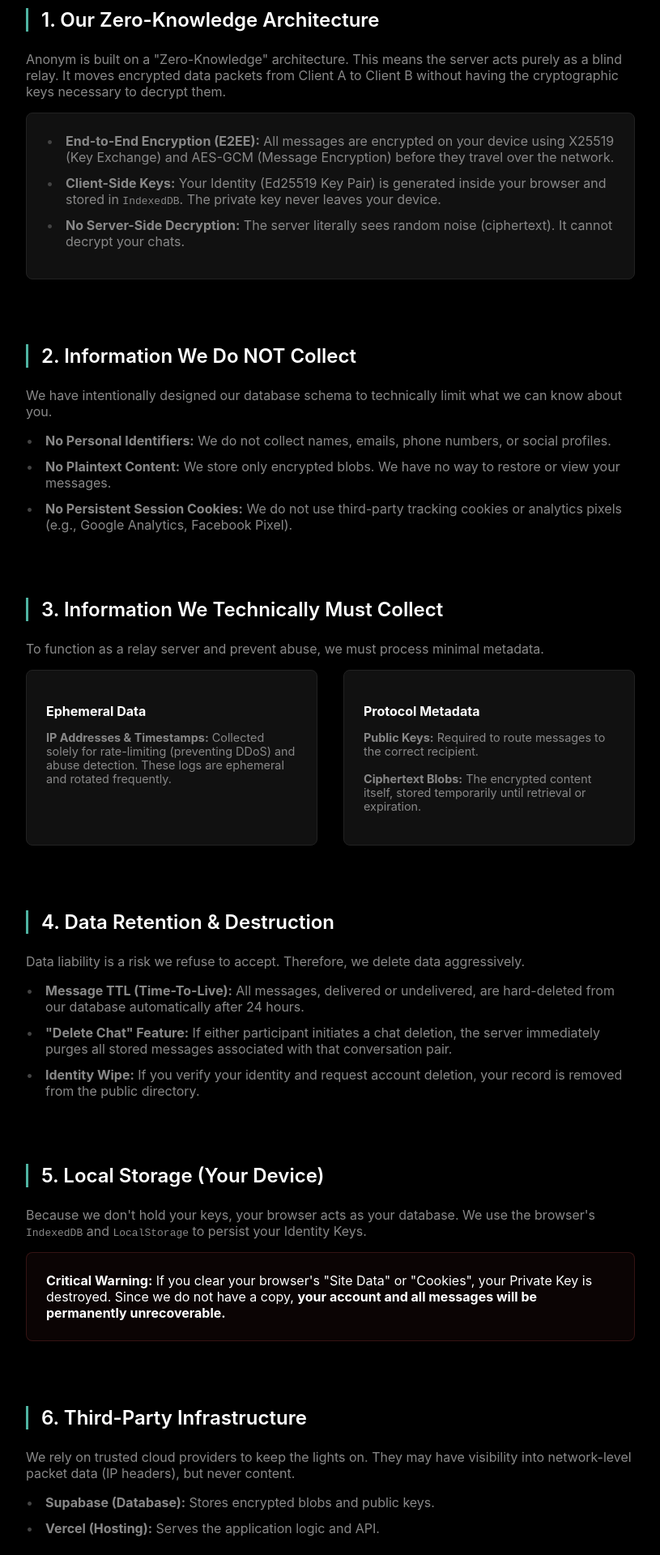
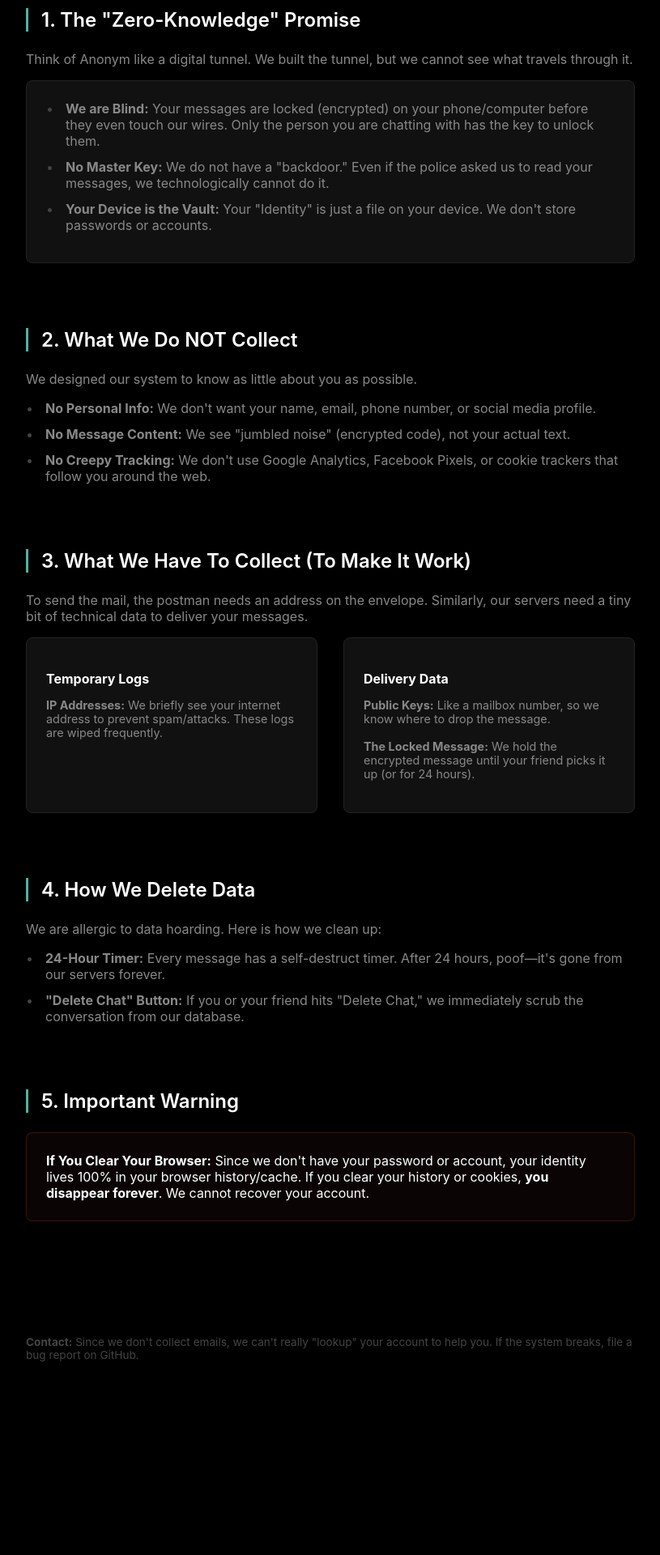
Before and after one commit to Preetdudhat03/anonym, a Next.js app: page /privacy in a window 1280 px wide. Shown: the part 340-2260 px from the top of the page at 81% size, without its empty margins (232-1047 px from the left). After the commit the page ends 2147 px from the top, so only its background shows below. Built offline with nearby package versions, Linux system fonts and the light colour scheme.

Commit message:
11/2/2026

```diff
--- a/src/app/components/LandingPage.js
+++ b/src/app/components/LandingPage.js
@@ -24,7 +24,7 @@ export default function LandingPage({ onEnter }) {
         <div className={styles.container}>
             {/* 1. Hero Section */}
             <section className={styles.hero}>
-                <div style={{ marginBottom: '1rem', color: 'var(--accent-primary)', fontWeight: 'bold', letterSpacing: '4px', textTransform: 'uppercase', fontSize: '0.9rem' }}>Anonym Secure Relay</div>
+                <div style={{ marginBottom: '1rem', color: 'var(--accent-primary)', fontWeight: 'bold', letterSpacing: '4px', textTransform: 'uppercase', fontSize: '0.9rem' }}>Anonym</div>
                 <h1 className={styles.heroTitle}>Private. Ephemeral. Yours.</h1>
                 <p className={styles.heroSub}>
                     Zero-Knowledge messaging architecture.<br />
--- a/src/app/privacy/page.js
+++ b/src/app/privacy/page.js
@@ -22,89 +22,74 @@ export default function PrivacyPolicy() {
 
             <main>
                 <section className={styles.section}>
-                    <h2 className={styles.sectionTitle}>1. Our Zero-Knowledge Architecture</h2>
+                    <h2 className={styles.sectionTitle}>1. The "Zero-Knowledge" Promise</h2>
                     <p className={styles.text}>
-                        Anonym is built on a "Zero-Knowledge" architecture. This means the server acts purely as a blind relay. It moves encrypted data packets from Client A to Client B without having the cryptographic keys necessary to decrypt them.
+                        Think of Anonym like a digital tunnel. We built the tunnel, but we cannot see what travels through it.
                     </p>
                     <div className={styles.infoBox}>
                         <ul className={styles.list}>
-                            <li className={styles.listItem}><strong>End-to-End Encryption (E2EE):</strong> All messages are encrypted on your device using X25519 (Key Exchange) and AES-GCM (Message Encryption) before they travel over the network.</li>
-                            <li className={styles.listItem}><strong>Client-Side Keys:</strong> Your Identity (Ed25519 Key Pair) is generated inside your browser and stored in <code>IndexedDB</code>. The private key never leaves your device.</li>
-                            <li className={styles.listItem}><strong>No Server-Side Decryption:</strong> The server literally sees random noise (ciphertext). It cannot decrypt your chats.</li>
+                            <li className={styles.listItem}><strong>We are Blind:</strong> Your messages are locked (encrypted) on your phone/computer before they even touch our wires. Only the person you are chatting with has the key to unlock them.</li>
+                            <li className={styles.listItem}><strong>No Master Key:</strong> We do not have a "backdoor." Even if the police asked us to read your messages, we technologically cannot do it.</li>
+                            <li className={styles.listItem}><strong>Your Device is the Vault:</strong> Your "Identity" is just a file on your device. We don't store passwords or accounts.</li>
                         </ul>
                     </div>
                 </section>
 
                 <section className={styles.section}>
-                    <h2 className={styles.sectionTitle}>2. Information We Do NOT Collect</h2>
+                    <h2 className={styles.sectionTitle}>2. What We Do NOT Collect</h2>
                     <p className={styles.text}>
-                        We have intentionally designed our database schema to technically limit what we can know about you.
+                        We designed our system to know as little about you as possible.
                     </p>
                     <ul className={styles.list}>
-                        <li className={styles.listItem}><strong>No Personal Identifiers:</strong> We do not collect names, emails, phone numbers, or social profiles.</li>
-                        <li className={styles.listItem}><strong>No Plaintext Content:</strong> We store only encrypted blobs. We have no way to restore or view your messages.</li>
-                        <li className={styles.listItem}><strong>No Persistent Session Cookies:</strong> We do not use third-party tracking cookies or analytics pixels (e.g., Google Analytics, Facebook Pixel).</li>
+                        <li className={styles.listItem}><strong>No Personal Info:</strong> We don't want your name, email, phone number, or social media profile.</li>
+                        <li className={styles.listItem}><strong>No Message Content:</strong> We see "jumbled noise" (encrypted code), not your actual text.</li>
+                        <li className={styles.listItem}><strong>No Creepy Tracking:</strong> We don't use Google Analytics, Facebook Pixels, or cookie trackers that follow you around the web.</li>
                     </ul>
                 </section>
 
                 <section className={styles.section}>
-                    <h2 className={styles.sectionTitle}>3. Information We Technically Must Collect</h2>
+                    <h2 className={styles.sectionTitle}>3. What We Have To Collect (To Make It Work)</h2>
                     <p className={styles.text}>
-                        To function as a relay server and prevent abuse, we must process minimal metadata.
+                        To send the mail, the postman needs an address on the envelope. Similarly, our servers need a tiny bit of technical data to deliver your messages.
                     </p>
                     <div className={styles.grid}>
                         <div className={styles.infoBox}>
-                            <h3 style={{ color: 'var(--text-primary)', fontSize: '1rem', marginBottom: '0.5rem' }}>Ephemeral Data</h3>
+                            <h3 style={{ color: 'var(--text-primary)', fontSize: '1rem', marginBottom: '0.5rem' }}>Temporary Logs</h3>
                             <p style={{ fontSize: '0.9rem', color: 'var(--text-secondary)' }}>
-                                <strong>IP Addresses & Timestamps:</strong> Collected solely for rate-limiting (preventing DDoS) and abuse detection. These logs are ephemeral and rotated frequently.
+                                <strong>IP Addresses:</strong> We briefly see your internet address to prevent spam/attacks. These logs are wiped frequently.
                             </p>
                         </div>
                         <div className={styles.infoBox}>
-                            <h3 style={{ color: 'var(--text-primary)', fontSize: '1rem', marginBottom: '0.5rem' }}>Protocol Metadata</h3>
+                            <h3 style={{ color: 'var(--text-primary)', fontSize: '1rem', marginBottom: '0.5rem' }}>Delivery Data</h3>
                             <p style={{ fontSize: '0.9rem', color: 'var(--text-secondary)' }}>
-                                <strong>Public Keys:</strong> Required to route messages to the correct recipient.<br /><br />
-                                <strong>Ciphertext Blobs:</strong> The encrypted content itself, stored temporarily until retrieval or expiration.
+                                <strong>Public Keys:</strong> Like a mailbox number, so we know where to drop the message.<br /><br />
+                                <strong>The Locked Message:</strong> We hold the encrypted message until your friend picks it up (or for 24 hours).
                             </p>
                         </div>
                     </div>
                 </section>
 
                 <section className={styles.section}>
-                    <h2 className={styles.sectionTitle}>4. Data Retention & Destruction</h2>
+                    <h2 className={styles.sectionTitle}>4. How We Delete Data</h2>
                     <p className={styles.text}>
-                        Data liability is a risk we refuse to accept. Therefore, we delete data aggressively.
+                        We are allergic to data hoarding. Here is how we clean up:
                     </p>
                     <ul className={styles.list}>
-                        <li className={styles.listItem}><strong>Message TTL (Time-To-Live):</strong> All messages, delivered or undelivered, are hard-deleted from our database automatically after 24 hours.</li>
-                        <li className={styles.listItem}><strong>"Delete Chat" Feature:</strong> If either participant initiates a chat deletion, the server immediately purges all stored messages associated with that conversation pair.</li>
-                        <li className={styles.listItem}><strong>Identity Wipe:</strong> If you verify your identity and request account deletion, your record is removed from the public directory.</li>
+                        <li className={styles.listItem}><strong>24-Hour Timer:</strong> Every message has a self-destruct timer. After 24 hours, poof—it's gone from our servers forever.</li>
+                        <li className={styles.listItem}><strong>"Delete Chat" Button:</strong> If you or your friend hits "Delete Chat," we immediately scrub the conversation from our database.</li>
                     </ul>
                 </section>
 
                 <section className={styles.section}>
-                    <h2 className={styles.sectionTitle}>5. Local Storage (Your Device)</h2>
-                    <p className={styles.text}>
-                        Because we don't hold your keys, your browser acts as your database. We use the browser's <code>IndexedDB</code> and <code>LocalStorage</code> to persist your Identity Keys.
-                    </p>
+                    <h2 className={styles.sectionTitle}>5. Important Warning</h2>
                     <div className={styles.warningBox}>
-                        <strong>Critical Warning:</strong> If you clear your browser's "Site Data" or "Cookies", your Private Key is destroyed. Since we do not have a copy, <strong>your account and all messages will be permanently unrecoverable.</strong>
+                        <strong>If You Clear Your Browser:</strong> Since we don't have your password or account, your identity lives 100% in your browser history/cache. If you clear your history or cookies, <strong>you disappear forever</strong>. We cannot recover your account.
                     </div>
-                </section>
-
-                <section className={styles.section}>
-                    <h2 className={styles.sectionTitle}>6. Third-Party Infrastructure</h2>
-                    <p className={styles.text}>
-                        We rely on trusted cloud providers to keep the lights on. They may have visibility into network-level packet data (IP headers), but never content.
-                    </p>
-                    <ul className={styles.list}>
-                        <li className={styles.listItem}><strong>Supabase (Database):</strong> Stores encrypted blobs and public keys.</li>
-                        <li className={styles.listItem}><strong>Vercel (Hosting):</strong> Serves the application logic and API.</li>
-                    </ul>
                 </section>
 
                 <footer className={styles.footer} style={{ borderTop: 'none', textAlign: 'left', paddingLeft: 0 }}>
                     <p>
-                        <strong>Contact:</strong> Since we don't collect emails, we cannot verify users via email support. Setup a chat with our admin Short Code if available, or submit a GitHub issue for technical bugs.
+                        <strong>Contact:</strong> Since we don't collect emails, we can't really "lookup" your account to help you. If the system breaks, file a bug report on GitHub.
                     </p>
                 </footer>
             </main>
```
Also changed, not shown: src/app/terms/page.js (+20 -35 lines).
